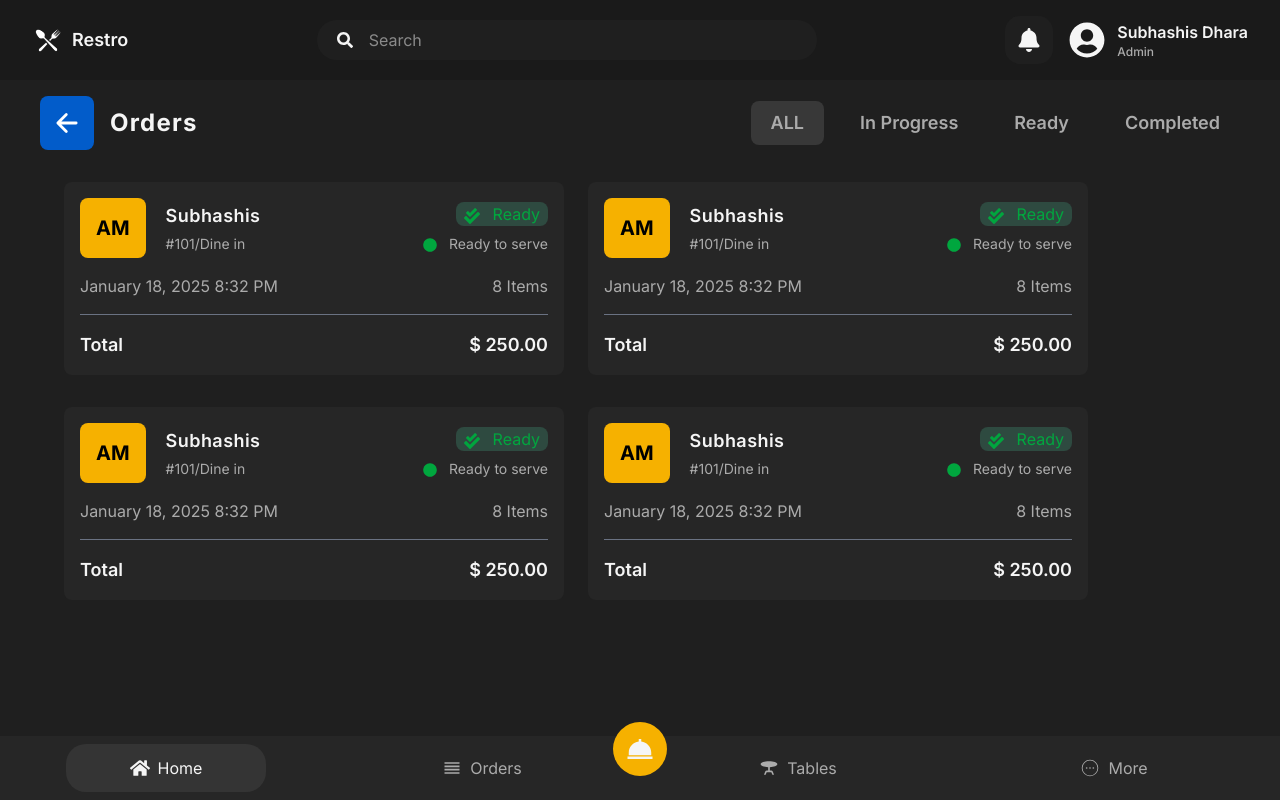
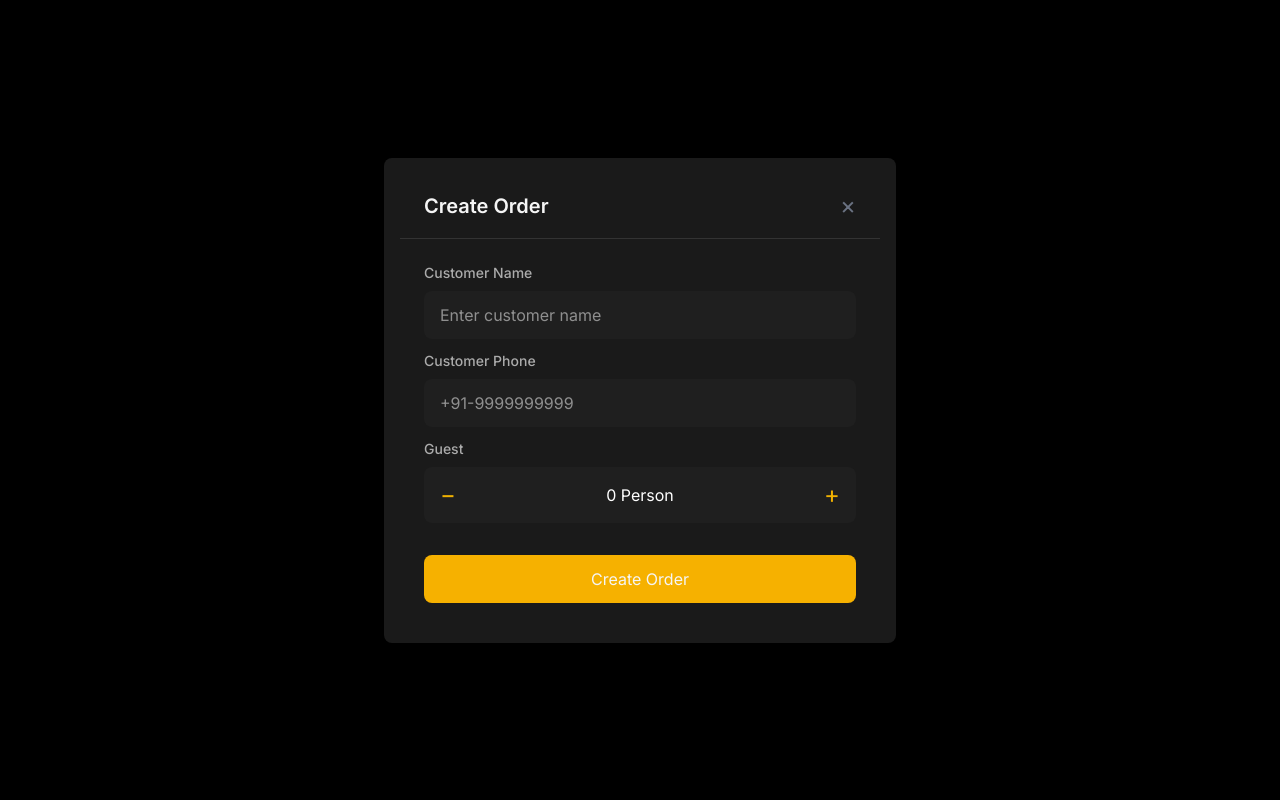
Before and after one commit to Subhashis012/POS-System, a React (Vite) app in the folder pos-frontend/: page /orders in a window 1280 px wide. Both pictures are taken after a click on the button 640 px from the left and 749 px from the top of the page. Built offline with nearby package versions, Linux system fonts and the light colour scheme.

Commit message:
add modal component for order creation and enhance bottom navigation

```diff
--- a/pos-frontend/src/components/shared/BottomNav.jsx
+++ b/pos-frontend/src/components/shared/BottomNav.jsx
@@ -1,23 +1,44 @@
-import React from "react";
+import React, { useState } from "react";
 import { FaHome } from "react-icons/fa";
 import { MdOutlineReorder, MdTableBar } from "react-icons/md";
 import { CiCircleMore } from "react-icons/ci";
 import { BiSolidDish } from "react-icons/bi";
 import { useNavigate } from "react-router-dom";
+import Modal from "./Modal";
 
 const BottomNav = () => {
-
   const navigate = useNavigate();
+  const [isModalOpen, setIsModalOpen] = useState(false);
+  const [guestCount, setGuestCount] = useState(0);
+  const openModal = () => setIsModalOpen(true);
+  const closeModal = () => setIsModalOpen(false);
+  const increment = () => {
+    if(guestCount >= 6) return;
+    setGuestCount((prev) => prev + 1);
+  }
+  const decrement = () =>{
+    if(guestCount <= 0) return;
+    setGuestCount((prev) => prev - 1);
+  }
   return (
     <div className="fixed bottom-0 left-0 right-0 bg-[#262626] p-2 h-16 flex justify-around">
-      <button onClick={() => navigate("/")} className="flex items-center justify-center text-[#f5f5f5] bg-[#343434] w-[200px] rounded-[20px] cursor-pointer">
+      <button
+        onClick={() => navigate("/")}
+        className="flex items-center justify-center text-[#f5f5f5] bg-[#343434] w-[200px] rounded-[20px] cursor-pointer"
+      >
         <FaHome className="inline mr-2" size={20} /> <p>Home</p>
       </button>
-      <button onClick={() => navigate("/orders")} className="flex items-center justify-center text-[#ababab] w-[200px] cursor-pointer">
+      <button
+        onClick={() => navigate("/orders")}
+        className="flex items-center justify-center text-[#ababab] w-[200px] cursor-pointer"
+      >
         <MdOutlineReorder className="inline mr-2" size={20} />
         <p>Orders</p>
       </button>
-      <button onClick={() => navigate("/tables")} className="flex items-center justify-center text-[#ababab] w-[200px] cursor-pointer">
+      <button
+        onClick={() => navigate("/tables")}
+        className="flex items-center justify-center text-[#ababab] w-[200px] cursor-pointer"
+      >
         <MdTableBar className="inline mr-2" size={20} />
         <p>Tables</p>
       </button>
@@ -26,9 +47,42 @@
         <p>More</p>
       </button>
 
-      <button className="absolute bottom-6 bg-[#f6B100] text-[#f5f5f5] rounded-full p-3 items-center">
-        <BiSolidDish size={30} />
+      <button
+        onClick={openModal}
+        className="absolute bottom-6 bg-[#f6B100] text-[#f5f5f5] rounded-full p-4 items-center"
+      >
+        <BiSolidDish size={40} />
       </button>
+
+      <Modal
+        title="Create Order"
+        isOpen={isModalOpen}
+        onClose={closeModal}
+      >
+        <div>
+          <label className="block text-[#ababab] mb-2 text-sm font-medium">Customer Name</label>
+          <div className="flex items-center rounded-lg p-3 px-4 bg-[#1f1f1f]">
+            <input type="text" name="" placeholder="Enter customer name" id="" className="bg-transparent flex-1 text-white focus:outline-none"/>
+          </div>
+        </div>
+        <div>
+          <label className="block text-[#ababab] mb-2 mt-3 text-sm font-medium">Customer Phone</label>
+          <div className="flex items-center rounded-lg p-3 px-4 bg-[#1f1f1f]">
+            <input type="number" name="" placeholder="+91-9999999999" id="" className="bg-transparent flex-1 text-white focus:outline-none"/>
+          </div>
+        </div>
+        <div>
+          <label className="block mb-2 mt-3 text-sm font-medium text-[#ababab]">Guest</label>
+          <div className="flex items-center justify-between bg-[#1f1f1f] px-4 py-3 rounded-lg">
+            <button onClick={decrement} className="text-yellow-500 text-2xl">&minus;</button>
+            <span className="text-white">{guestCount} Person</span>
+            <button onClick={increment} className="text-yellow-500 text-2xl">&#43;</button>
+          </div>
+        </div>
+        <button onClick={()=> navigate('/tables')} className="bg-[#f6B100] text-[#f5f5f5] w-full rounded-lg p-3 mt-8 hover:bg-yellow-700">
+          Create Order
+        </button>
+      </Modal>
     </div>
   );
 };
--- /dev/null
+++ b/pos-frontend/src/components/shared/Modal.jsx
@@ -0,0 +1,22 @@
+import React from 'react'
+
+const Modal = ({title, onClose, isOpen, children}) => {
+    if(!isOpen) return null;
+  return (
+    <div className='fixed inset-0 bg-black bg-opacity-50 flex items-center justify-center z-50'>
+        <div className='bg-[#1a1a1a] shadow-lg w-full max-w-lg mx-4 rounded-lg p-4'>
+            <div className='flex items-center justify-between px-6 py-4 border-b border-[#333]'>
+                <h2 className='text-xl text-[#f5f5f5] font-semibold'>{title}</h2>
+                <button className='text-gray-500 text-2xl hover:text-gray-300' onClick={onClose}>
+                    &times;
+                </button>
+            </div>
+            <div className='p-6'>
+                {children}
+            </div>
+        </div>
+    </div>
+  )
+}
+
+export default Modal
```
